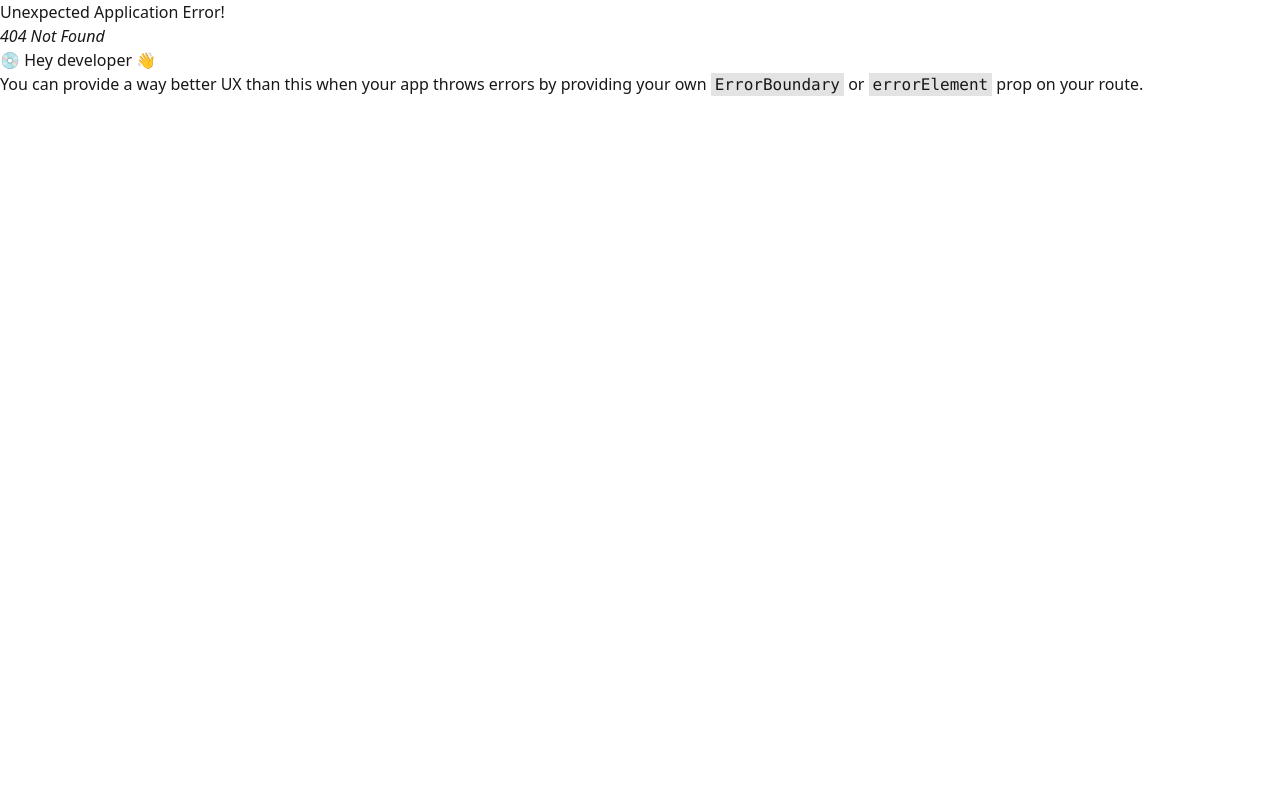
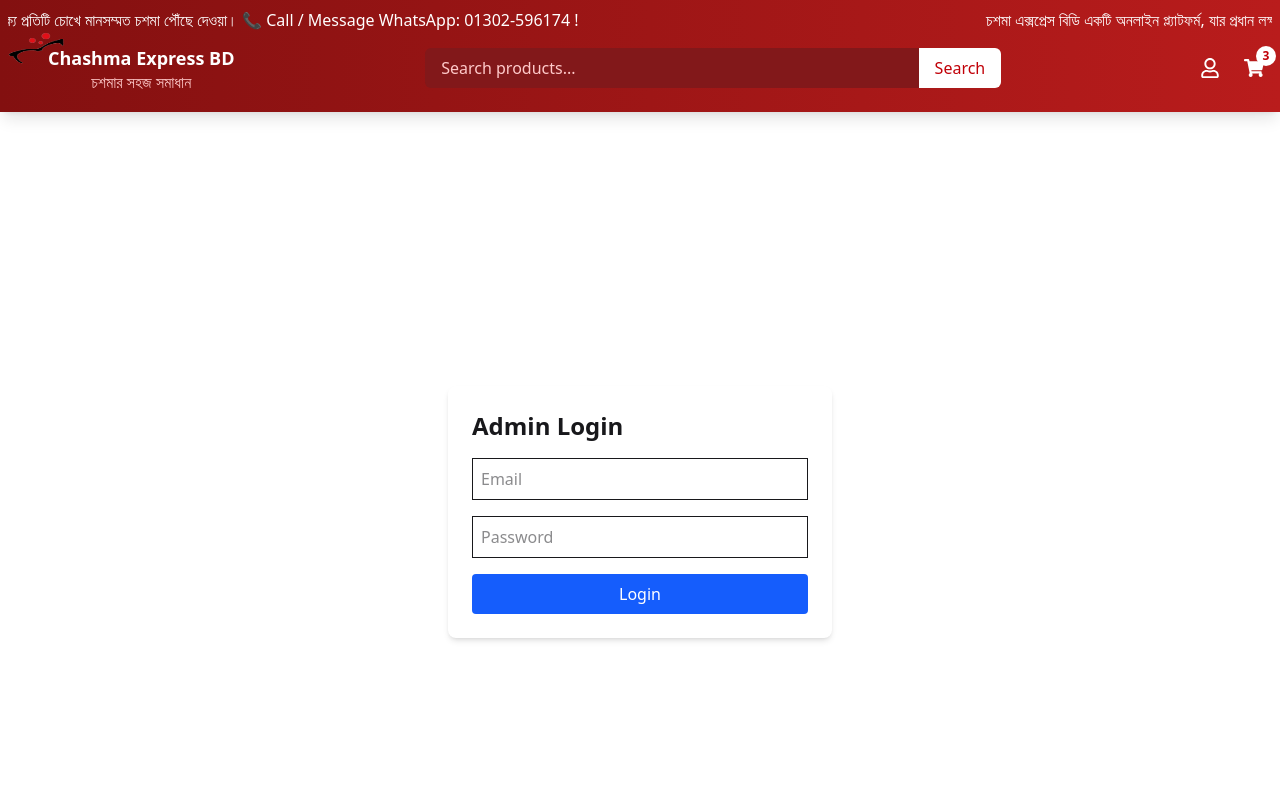
Before and after one commit to MAHIR-DEVES/Chashma-Express-BD, a React (Vite) app in the folder client/: page /admin-login in a window 1280 px wide. Before the commit this address had no page. Shown: the top 800 px of the page. Built offline with nearby package versions, Linux system fonts and the light colour scheme.

Commit message:
add login from

```diff
--- a/client/src/Components/Admin/Sidebar/Sidebar.jsx
+++ b/client/src/Components/Admin/Sidebar/Sidebar.jsx
@@ -58,6 +58,11 @@ const Sidebar = () => {
 
   const toggleDropdown = index => {
     setActiveDropdown(activeDropdown === index ? null : index);
+  };
+
+  const handelLogout = () => {
+    localStorage.removeItem('isAdmin');
+    window.location.href = '/admin-login';
   };
 
   return (
@@ -260,7 +265,10 @@ const Sidebar = () => {
               <FaHome className="w-4 h-4" />
               <span>Home</span>
             </Link>
-            <button className="flex-1 flex items-center justify-center space-x-2 p-3 text-red-200 hover:bg-red-500 hover:text-white rounded-lg transition-colors duration-200 text-sm font-medium">
+            <button
+              onClick={handelLogout}
+              className="flex-1 flex items-center justify-center space-x-2 p-3 text-red-200 hover:bg-red-500 hover:text-white rounded-lg transition-colors duration-200 text-sm font-medium"
+            >
               <FaSignOutAlt className="w-4 h-4" />
               <span>Logout</span>
             </button>
--- a/client/src/Components/Admin/Statistics/Statistics.jsx
+++ b/client/src/Components/Admin/Statistics/Statistics.jsx
@@ -198,7 +198,7 @@ const Statistics = () => {
   };
 
   return (
-    <div className="p-6 bg-gray-50 min-h-screen">
+    <div className="p-2 md:p-6 bg-gray-50 min-h-screen">
       <div className="mb-6">
         <h1 className="text-2xl font-bold text-gray-800">Dashboard Overview</h1>
         <p className="text-gray-600">
--- a/client/src/Layout/Admin/AdminRoot.jsx
+++ b/client/src/Layout/Admin/AdminRoot.jsx
@@ -7,7 +7,7 @@ const AdminRoot = () => {
   return (
     <div className="flex h-screen bg-gray-100">
       <Sidebar />
-      <main className="flex-1 overflow-auto p-6">
+      <main className="flex-1 overflow-auto ">
         <Outlet />
       </main>
     </div>
--- /dev/null
+++ b/client/src/Pages/AdminLogin/AdminLogin.jsx
@@ -0,0 +1,61 @@
+import { useState } from 'react';
+import axios from 'axios';
+import { useNavigate } from 'react-router-dom';
+import { toast } from 'react-toastify';
+
+const AdminLogin = () => {
+  const [email, setEmail] = useState('');
+  const [password, setPassword] = useState('');
+  const navigate = useNavigate();
+
+  const handleLogin = async e => {
+    e.preventDefault();
+    try {
+      const res = await axios.post('http://localhost:5000/admin-login', {
+        email,
+        password,
+      });
+
+      if (res.data.success) {
+        localStorage.setItem('isAdmin', true);
+        localStorage.setItem('isAdmin', true);
+        toast.success('✅ Login Successful!');
+
+        navigate('/admin');
+      }
+    } catch (err) {
+      toast.error('❌ Invalid email or password', err);
+    }
+  };
+
+  return (
+    <div className="flex justify-center items-center h-screen">
+      <form
+        onSubmit={handleLogin}
+        className="bg-white shadow-md rounded-lg p-6 w-96"
+      >
+        <h2 className="text-2xl font-bold mb-4">Admin Login</h2>
+        <input
+          type="email"
+          placeholder="Email"
+          className="border w-full p-2 mb-4"
+          onChange={e => setEmail(e.target.value)}
+        />
+        <input
+          type="password"
+          placeholder="Password"
+          className="border w-full p-2 mb-4"
+          onChange={e => setPassword(e.target.value)}
+        />
+        <button
+          type="submit"
+          className="bg-blue-600 text-white w-full py-2 rounded"
+        >
+          Login
+        </button>
+      </form>
+    </div>
+  );
+};
+
+export default AdminLogin;
--- /dev/null
+++ b/client/src/Router/PrivateRoute.jsx
@@ -0,0 +1,13 @@
+import { Navigate } from 'react-router-dom';
+
+const PrivateRoute = ({ children }) => {
+  const isAdmin = localStorage.getItem('isAdmin');
+
+  if (!isAdmin) {
+    return <Navigate to="/admin-login" replace />;
+  }
+
+  return children;
+};
+
+export default PrivateRoute;
--- a/client/src/Router/Router.jsx
+++ b/client/src/Router/Router.jsx
@@ -8,6 +8,8 @@ import AllProducts from '../Pages/Adnin/AllProducts/AllProducts';
 import AddProduct from '../Pages/Adnin/AddProduct/AddProduct';
 import Order from '../Pages/Adnin/Order/Order';
 import Search from '../Pages/Search/Search';
+import AdminLogin from '../Pages/AdminLogin/AdminLogin';
+import PrivateRoute from './PrivateRoute';
 
 export const router = createBrowserRouter([
   {
@@ -27,11 +29,20 @@ export const router = createBrowserRouter([
         path: 'search',
         Component: Search,
       },
+      {
+        // শুধু /search → query string থেকে value আসবে
+        path: '/admin-login',
+        Component: AdminLogin,
+      },
     ],
   },
   {
     path: '/admin',
-    Component: AdminRoot,
+    element: (
+      <PrivateRoute>
+        <AdminRoot></AdminRoot>
+      </PrivateRoute>
+    ),
     children: [
       {
         index: true,
```
